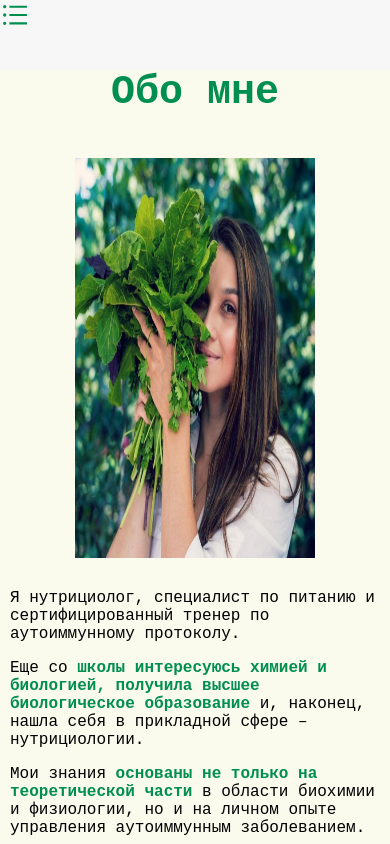
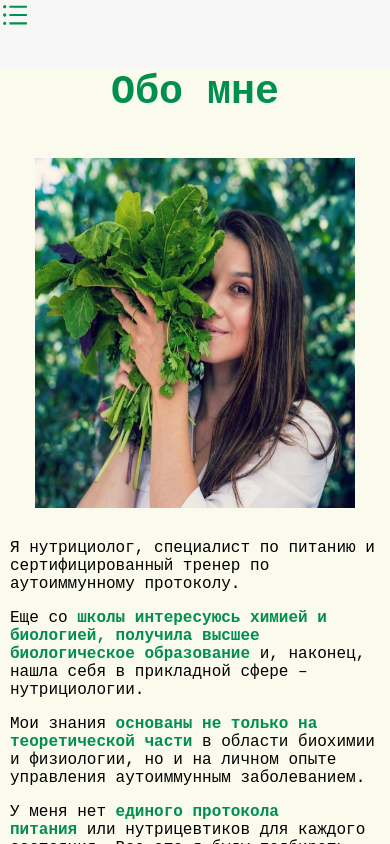
Before and after one commit to Reshula/nutrition-site, a React (Create React App) app: page /about_section in a window 390 px wide. Shown: the top 844 px of the page. Built offline with nearby package versions, Linux system fonts and the light colour scheme; the HTML template or start-up script is replaced by a standard one.

Commit message:
was modified in Modul and About commonent

```diff
--- a/src/About/About.css
+++ b/src/About/About.css
@@ -118,8 +118,8 @@ width: 100%;
         width: 100%;
         }
     .img-about-container{
-        width:240px;
-        height: 350;
+        width:320px;
+        height: 350px;
         margin: 10px;
         }
     .section-about-three{
--- a/src/Modal/Modal.css
+++ b/src/Modal/Modal.css
@@ -68,7 +68,7 @@
 
     }
     .close-btn{
-        color:#ffffff;
+        color:#008f4e;
         font-size: 100px;
     }
 
```
